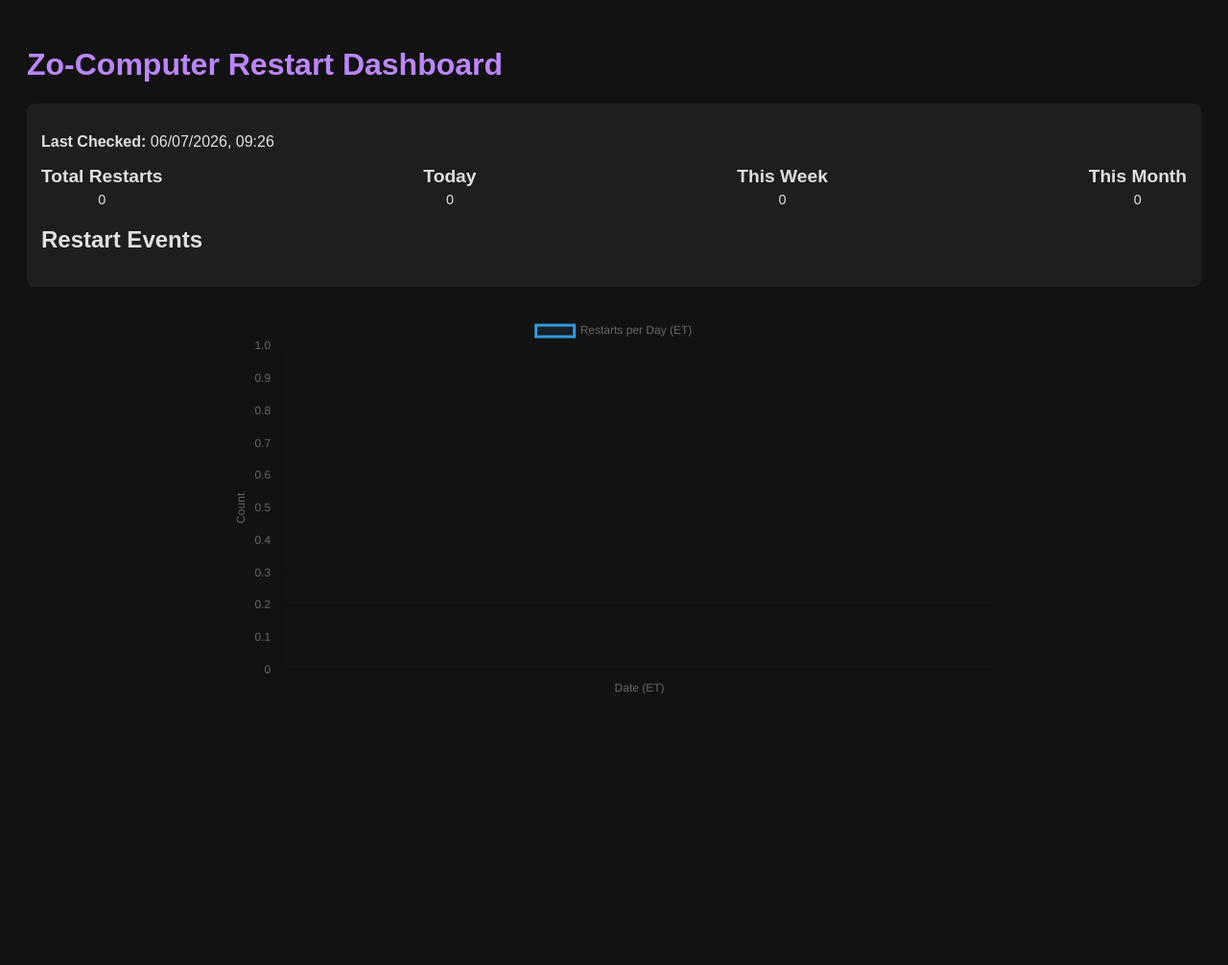
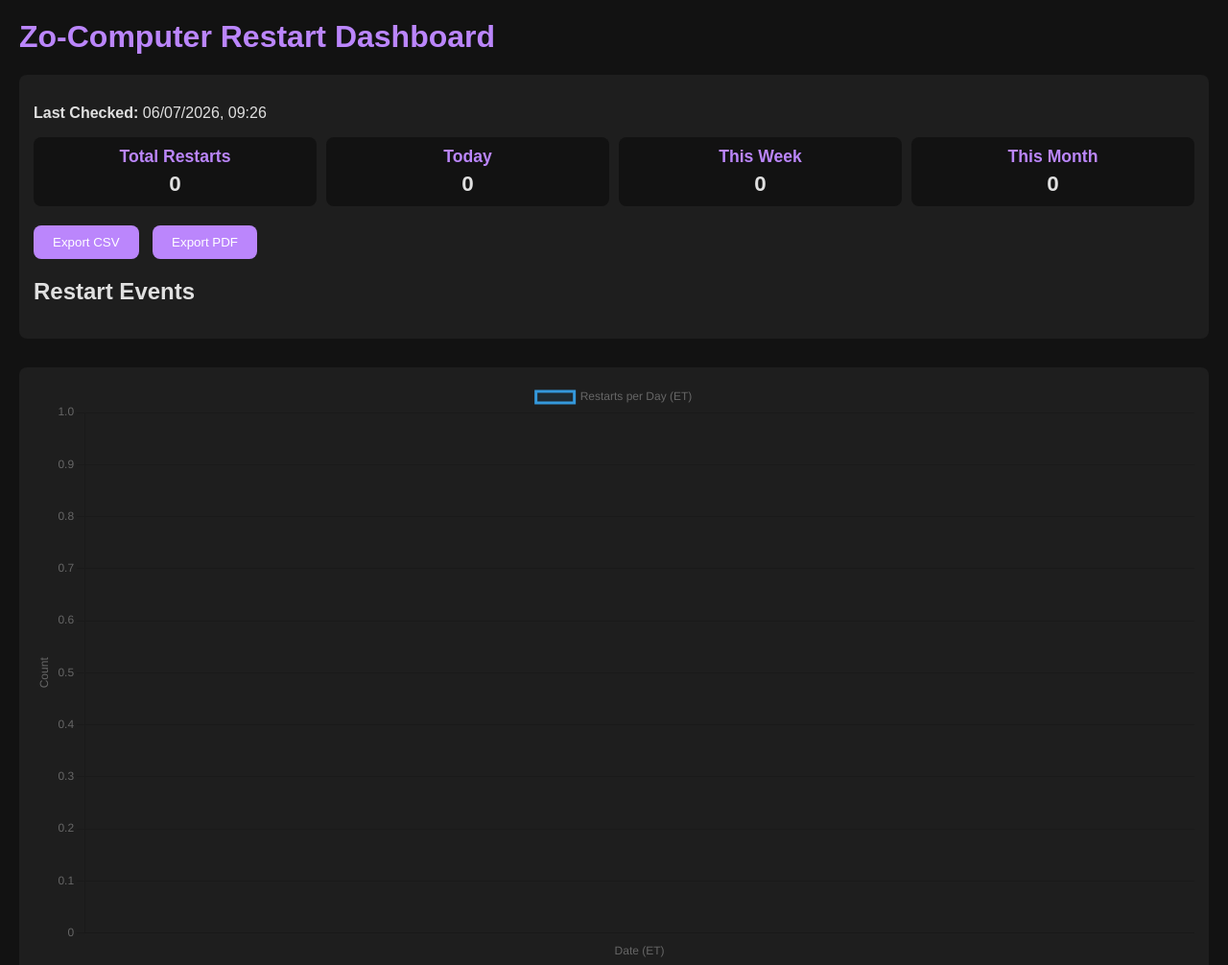
Before and after one commit to mkl4960/my-zo-buddy-dashboard, a plain HTML site: page index.html in a window 1280 px wide. Shown: the whole page at 96% size. Before the commit the page ends 800 px from the top, so only its background shows below. Drawn offline with nearby package versions, Linux system fonts and the light colour scheme.

Commit message:
Add real-time export buttons, ET formatting, dark theme, and enhanced chart

```diff
--- a/index.html
+++ b/index.html
@@ -2,17 +2,101 @@
 <html lang="en">
 <head>
 <meta charset="UTF-8">
+<meta name="viewport" content="width=device-width, initial-scale=1.0">
 <title>Zo-Computer Restart Dashboard</title>
 <style>
-body { background:#121212; color:#e0e0e0; font-family:Arial, sans-serif; padding:20px; }
-.stats { background:#1e1e1e; padding:15px; border-radius:8px; margin:15px 0; }
-h1 { color:#bb86fc; }
-.last-checked { font-weight:bold; }
-.counters { display:flex; justify-content:space-between; margin:15px 0; }
-.counter { text-align:center; }
-.counter h3 { margin:0; font-size:1.2em; }
-.counter p { margin:5px 0 0; font-size:0.9em; }
-.chart-container { max-width:800px; margin:30px auto; }
+:root {
+  --bg-primary: #121212;
+  --bg-secondary: #1e1e1e;
+  --text-primary: #e0e0e0;
+  --text-accent: #bb86fc;
+  --border-radius: 8px;
+}
+
+* { box-sizing: border-box; }
+
+body {
+  background: var(--bg-primary);
+  color: var(--text-primary);
+  font-family: Arial, sans-serif;
+  padding: 20px;
+  margin: 0;
+}
+
+.stats {
+  background: var(--bg-secondary);
+  padding: 15px;
+  border-radius: var(--border-radius);
+  margin: 15px 0;
+}
+
+h1 { color: var(--text-accent); margin-top: 0; }
+
+.counters {
+  display: grid;
+  grid-template-columns: repeat(auto-fit, minmax(120px, 1fr));
+  gap: 10px;
+  margin: 15px 0;
+}
+
+.counter {
+  text-align: center;
+  background: var(--bg-primary);
+  padding: 10px;
+  border-radius: var(--border-radius);
+}
+
+.counter h3 {
+  margin: 0;
+  font-size: 1.1em;
+  color: var(--text-accent);
+}
+
+.counter p { margin: 5px 0 0; font-size: 1.4em; font-weight: bold; }
+
+.chart-container {
+  max-width: 100%;
+  margin: 30px auto;
+  background: var(--bg-secondary);
+  padding: 15px;
+  border-radius: var(--border-radius);
+}
+
+#restartsList {
+  list-style: none;
+  padding: 0;
+  margin: 0;
+}
+
+#restartsList li {
+  padding: 8px 0;
+  border-bottom: 1px solid #333;
+}
+
+.export-buttons {
+  margin: 20px 0;
+}
+
+.export-buttons button {
+  background: var(--text-accent);
+  color: #fff;
+  border: none;
+  padding: 10px 20px;
+  margin-right: 10px;
+  border-radius: var(--border-radius);
+  cursor: pointer;
+}
+
+.export-buttons button:hover {
+  opacity: 0.9;
+}
+
+@media (max-width: 600px) {
+  body { padding: 10px; }
+  .counters { grid-template-columns: repeat(2, 1fr); }
+  .counter h3 { font-size: 0.9em; }
+  .counter p { font-size: 1.2em; }
+}
 </style>
 </head>
 <body>
@@ -37,6 +121,10 @@ h1 { color:#bb86fc; }
       <p id="monthRestarts">0</p>
     </div>
   </div>
+  <div class="export-buttons">
+    <button onclick="exportCSV()">Export CSV</button>
+    <button onclick="exportPDF()">Export PDF</button>
+  </div>
   <h2>Restart Events</h2>
   <ul id="restartsList"></ul>
 </div>
@@ -46,6 +134,7 @@ h1 { color:#bb86fc; }
 </div>
 
 <script src="https://cdn.jsdelivr.net/npm/chart.js"></script>
+<script src="https://cdn.jsdelivr.net/npm/jspdf@2.5.1/dist/jspdf.umd.min.js"></script>
 <script>
 function etFormat(dateStr) {
   const options = {
@@ -70,9 +159,15 @@ function etDateOnly(dateStr) {
   return new Date(dateStr).toLocaleString('en-CA', options);
 }
 
-fetch('restarts.json')
-  .then(r => r.json())
-  .then(data => {
+function getISOWeek(date) {
+  const d = new Date(date);
+  d.setHours(0, 0, 0, 0);
+  d.setDate(d.getDate() + 4 - (d.getDay() || 7));
+  const yearStart = new Date(d.getFullYear(), 0, 1);
+  return Math.ceil((((d - yearStart) / 86400000) + 1) / 7);
+}
+
+function updateDashboard(data) {
   const lastChecked = data.last_checked || 'Never';
   document.getElementById('lastChecked').textContent = etFormat(lastChecked);
 
@@ -80,58 +175,38 @@ fetch('restarts.json')
   const totalRestarts = restarts.length;
   document.getElementById('totalRestarts').textContent = totalRestarts;
 
-    // Counters per day, week, month (using Eastern Time)
   const dayCounts = {};
   const weekCounts = {};
   const monthCounts = {};
 
   const now = new Date();
-    const etNow = new Date(now.getTime() + (now.getTimezoneOffset() * 60000));
-    const etTodayStr = etDateOnly(now.toISOString());
-    const etThisWeek = new Date().toLocaleString('en-CA', {
-      timeZone: 'America/New_York',
-      year: 'numeric',
-      month: '2-digit',
-      day: '2-digit',
-      week: 'numeric',
-      hour12: false
-    });
-    const etThisMonth = `${new Date().getFullYear()}-${String(new Date().getMonth() + 1).padStart(2, '0')}`;
+  const todayStr = etDateOnly(now.toISOString());
+  const thisWeek = `${now.getFullYear()}-W${getISOWeek(now)}`;
+  const thisMonth = `${now.getFullYear()}-${String(now.getMonth() + 1).padStart(2, '0')}`;
 
   restarts.forEach(ts => {
     const etDate = etDateOnly(ts);
     dayCounts[etDate] = (dayCounts[etDate] || 0) + 1;
 
-      const etWeekKey = etThisWeek; // simplified weekly grouping by week start
-      weekCounts[etWeekKey] = (weekCounts[etWeekKey] || 0) + 1;
+    const d = new Date(ts);
+    const weekKey = `${d.getFullYear()}-W${getISOWeek(d)}`;
+    weekCounts[weekKey] = (weekCounts[weekKey] || 0) + 1;
 
-      const monthKey = ts.substring(0, 7); // YYYY-MM
+    const monthKey = ts.substring(0, 7);
     monthCounts[monthKey] = (monthCounts[monthKey] || 0) + 1;
   });
 
-    // Today counter
-    const todayStr = etDateOnly(now.toISOString());
-    const todayCount = dayCounts[todayStr] || 0;
-    document.getElementById('todayRestarts').textContent = todayCount;
+  document.getElementById('todayRestarts').textContent = dayCounts[todayStr] || 0;
+  document.getElementById('weekRestarts').textContent = weekCounts[thisWeek] || 0;
+  document.getElementById('monthRestarts').textContent = monthCounts[thisMonth] || 0;
 
-    // This week counter (using current week key)
-    const weekCount = weekCounts[etThisWeek] || 0;
-    document.getElementById('weekRestarts').textContent = weekCount;
-
-    // This month counter
-    const monthCount = monthCounts[etThisMonth] || 0;
-    document.getElementById('monthRestarts').textContent = monthCount;
-
-    // Prepare data for chart (daily counts sorted)
   const dates = Object.keys(dayCounts).sort();
   const counts = dates.map(d => dayCounts[d]);
-
-    // Format labels to Eastern Time format (YYYY-MM-DD)
   const etLabels = dates.map(d => etDateOnly(d));
 
-    // Create line chart
   const ctx = document.getElementById('restartChart').getContext('2d');
-    new Chart(ctx, {
+  if (window.chartInstance) window.chartInstance.destroy();
+  window.chartInstance = new Chart(ctx, {
     type: 'line',
     data: {
       labels: etLabels,
@@ -157,11 +232,80 @@ fetch('restarts.json')
       }
     }
   });
-  })
+
+  const list = document.getElementById('restartsList');
+  list.innerHTML = '';
+  restarts.forEach(ts => {
+    const li = document.createElement('li');
+    li.textContent = etFormat(ts);
+    list.appendChild(li);
+  });
+}
+
+function exportCSV() {
+  fetch('restarts.json')
+    .then(r => r.json())
+    .then(data => {
+      const csv = ['timestamp', ...(data.restarts || [])].join('\n');
+      const blob = new Blob([csv], { type: 'text/csv' });
+      const url = URL.createObjectURL(blob);
+      const a = document.createElement('a');
+      a.href = url;
+      a.download = 'restarts.csv';
+      a.click();
+      URL.revokeObjectURL(url);
+    });
+}
+
+function exportPDF() {
+  fetch('restarts.json')
+    .then(r => r.json())
+    .then(data => {
+      const { jsPDF } = window.jspdf;
+      const doc = new jsPDF();
+      doc.text('Zo-Computer Restart Report', 10, 10);
+      doc.text(`Last Checked: ${etFormat(data.last_checked)}`, 10, 20);
+      doc.text(`Total Restarts: ${data.restarts?.length || 0}`, 10, 30);
+      let y = 40;
+      (data.restarts || []).forEach(ts => {
+        doc.text(etFormat(ts), 10, y);
+        y += 10;
+        if (y > 280) { doc.addPage(); y = 20; }
+      });
+      doc.save('restarts.pdf');
+    });
+}
+
+// Initial load
+fetch('restarts.json')
+  .then(r => r.json())
+  .then(updateDashboard)
   .catch(err => {
     document.getElementById('lastChecked').textContent = 'Error loading data';
     console.error(err);
   });
+
+// WebSocket for real-time updates (fallback to polling)
+const protocol = location.protocol === 'https:' ? 'wss' : 'ws';
+const wsUrl = `${protocol}://localhost:8080/ws`;
+let ws;
+
+function connectWebSocket() {
+  ws = new WebSocket(wsUrl);
+  ws.onmessage = (event) => {
+    const data = JSON.parse(event.data);
+    updateDashboard(data);
+  };
+  ws.onclose = () => setTimeout(connectWebSocket, 5000);
+}
+
+// Fallback polling every 5 minutes
+setInterval(() => {
+  fetch('restarts.json')
+    .then(r => r.json())
+    .then(updateDashboard)
+    .catch(console.error);
+}, 300000);
 </script>
 </body>
 </html>
```
Lines whose indentation alone changed are shown as unchanged.
